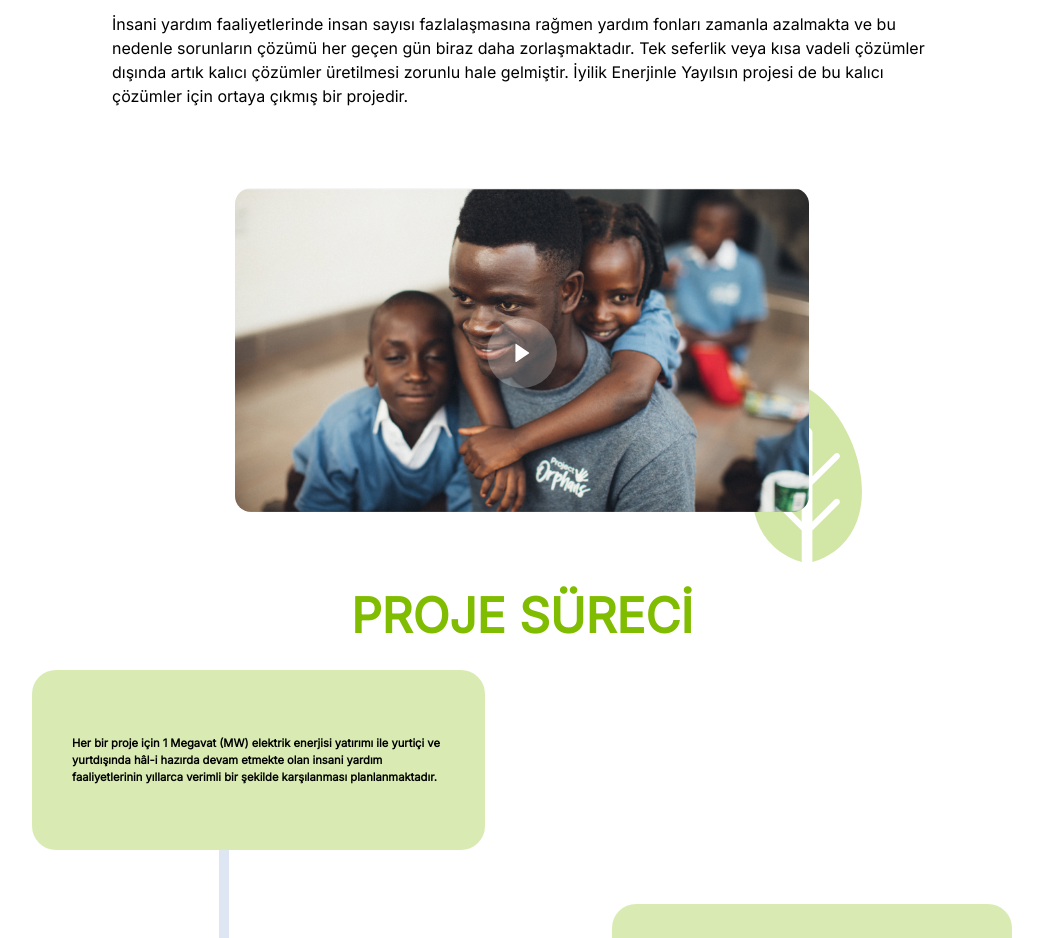
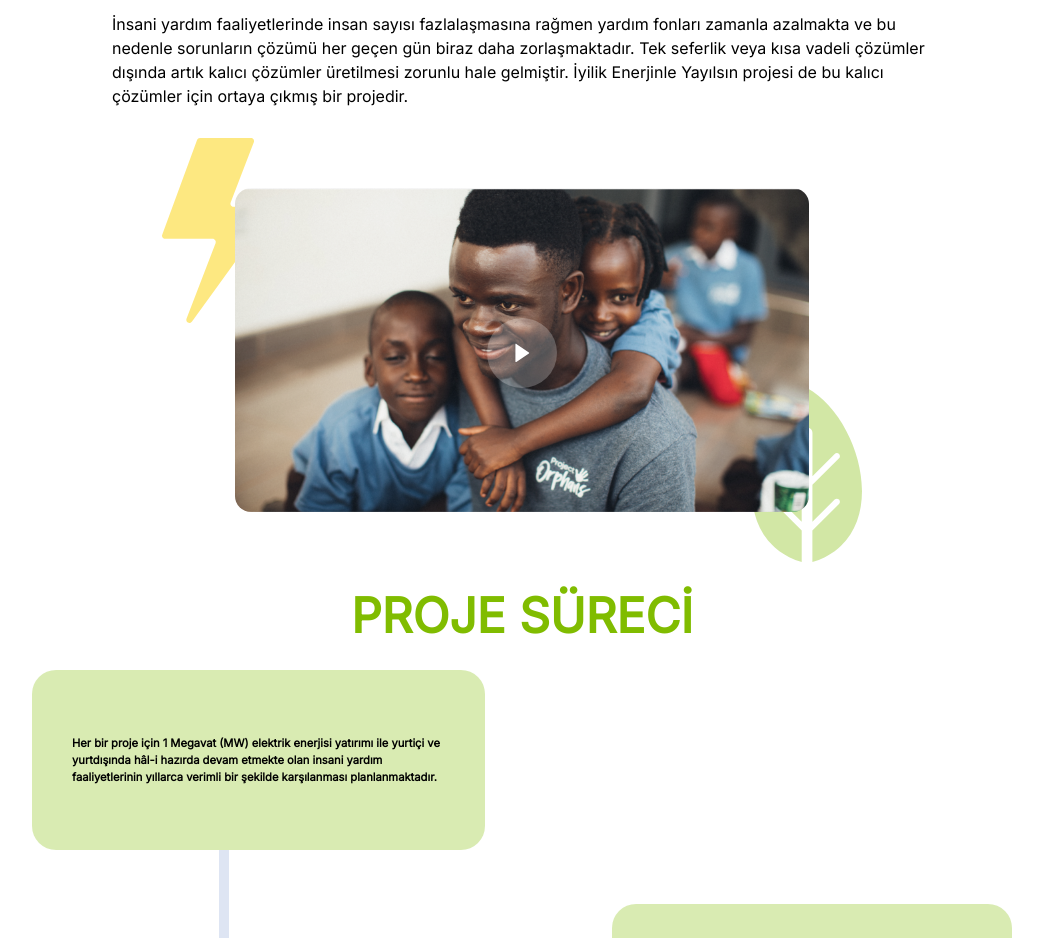
Before and after one commit to yunustalhac/hayrat-yardim-vue-vite, a Vue app: page / in a window 1280 px wide. Shown: the part 980-1918 px from the top of the page, without its empty margins (118-1161 px from the left). Built offline with nearby package versions, Linux system fonts and the light colour scheme.

Commit message:
bismillah

```diff
--- a/src/components/phagraf.vue
+++ b/src/components/phagraf.vue
@@ -21,6 +21,7 @@
       </div>
 
       <div class="relative flex justify-center mt-20">
+        <img class="absolute z-[-1] opacity-[0.7] w-[110px] left-[50px] top-[-50px]" src="@/img/yıldırım.svg">
         <img class="absolute z-[-1] opacity-[0.7] w-[110px] right-[70px] bottom-[-50px]" src="@/img/yaprak.svg">
         <div class="flex absolute top-[40%] bg-[rgba(255,255,255,0.24)] hover:bg-[rgba(255,255,255,0.48)] h-[70px] items-center justify-center rounded-[100%] w-[70px] hover:border-2  hover:border-[#80BC00]">
           <img src="@/img/başla.svg">
```
